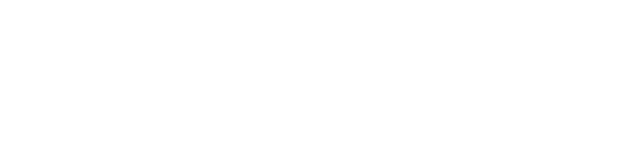
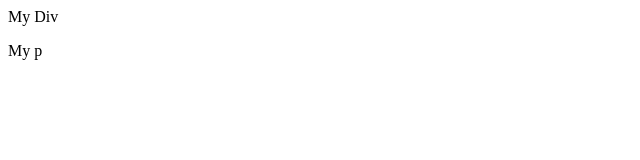
Before and after one commit to mhatlasit/martin-atlas, a plain HTML site: page index.html in a window 1280 px wide. Shown: the whole page, without its empty margins (0-640 px from the left). Drawn offline with Linux system fonts and the light colour scheme.

Commit message:
index.html updated

```diff
--- a/index.html
+++ b/index.html
@@ -7,6 +7,8 @@
     <title>Document</title>
 </head>
 <body>
+    <div>My Div</div>
+    <p> My p</p>
 
 </body>
 </html>
```
